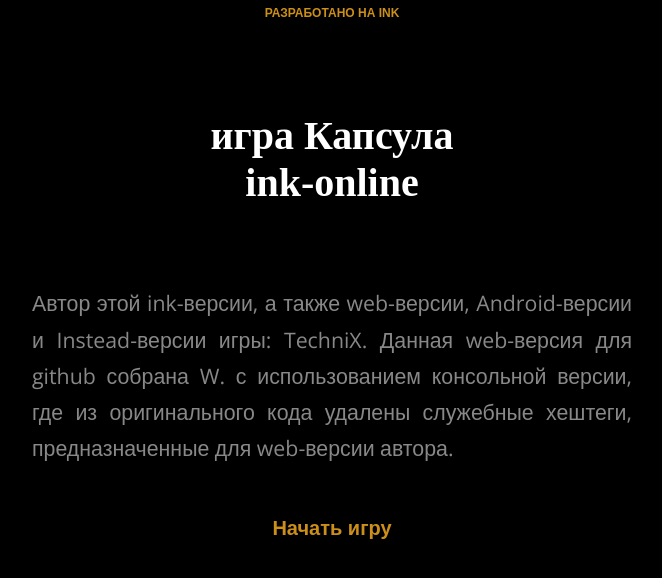
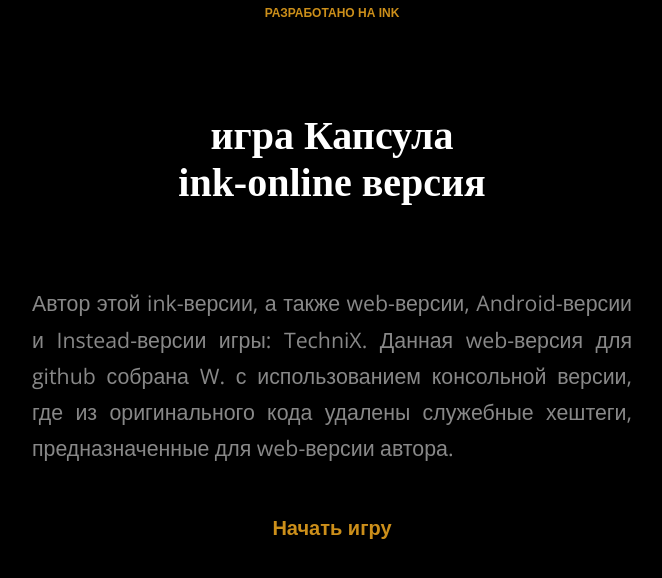
Before and after one commit to Wol4ik/Wol4ik.github.io, a plain HTML site: page capsule_online/index.html in a window 1280 px wide. Shown: the whole page, without its empty margins (308-970 px from the left). Drawn offline with nearby package versions, Linux system fonts and the light colour scheme; a web font is replaced by a local one.

Commit message:
Update index.html

```diff
--- a/capsule_online/index.html
+++ b/capsule_online/index.html
@@ -17,7 +17,7 @@
         <h3 class="written-in-ink"><a href="https://www.inklestudios.com/ink">РАЗРАБОТАНО НА INK</a></h3>
         <div id="story" class="container">
             <div class="header">
-                <h1>игра Капсула<br>ink-online</h1>
+                <h1>игра Капсула<br>ink-online версия</h1>
                 <h2 class="byline"></h2>
             </div>
         </div>
```
